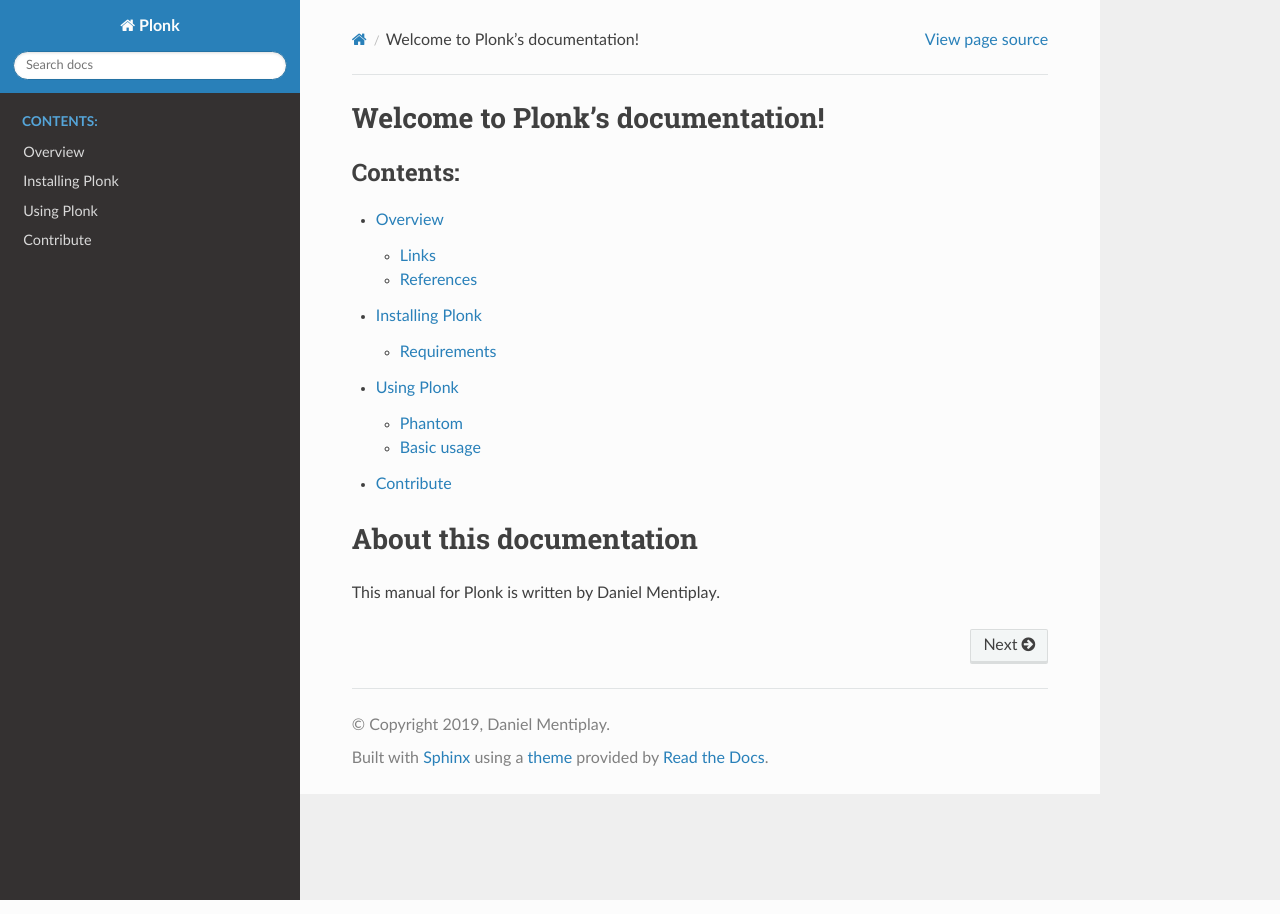
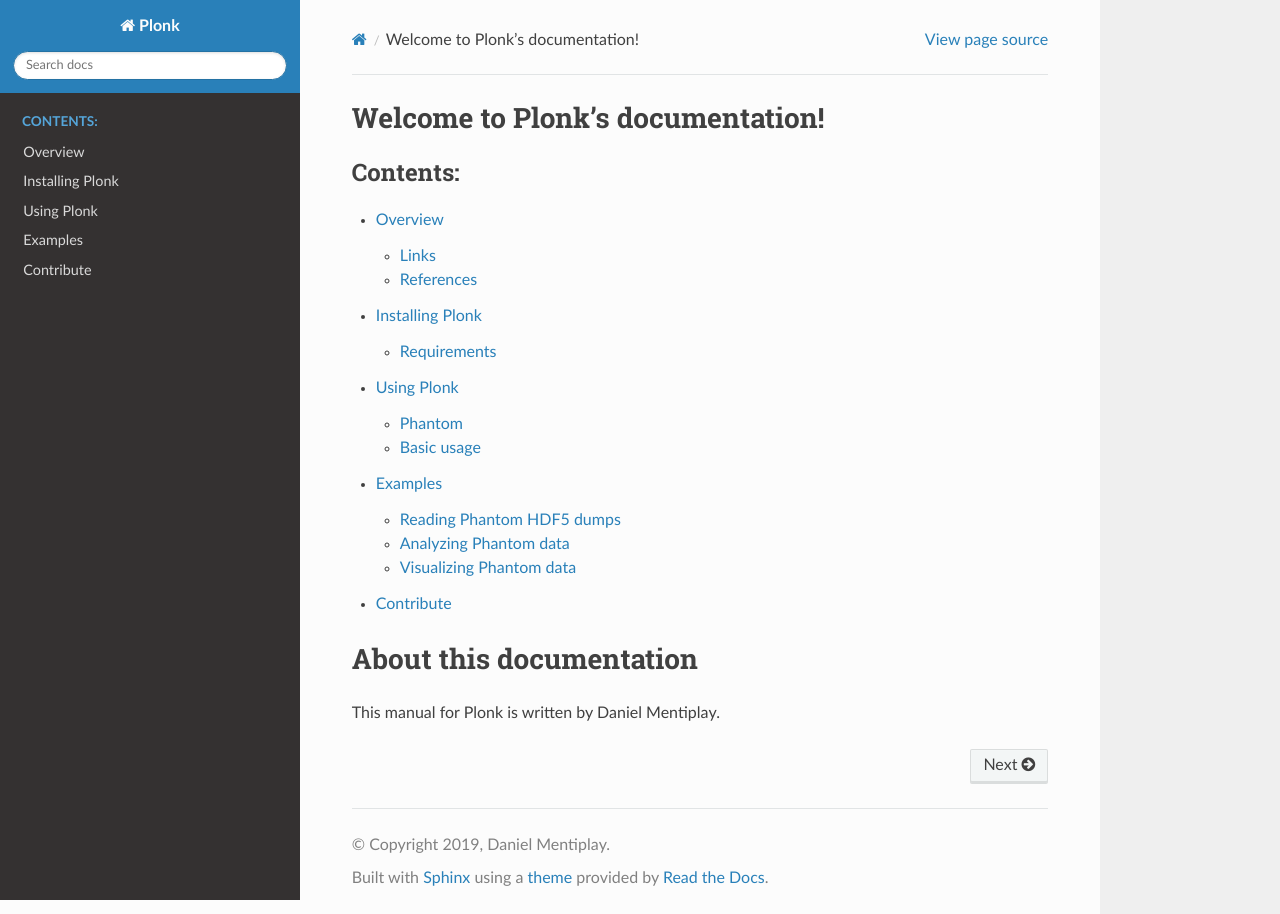
Before and after one commit to dmentipl/plonk, a Sphinx documentation site: the page built from docs/index.rst, in a window 1280 px wide. Built offline with Sphinx 7.4.7 and the Read the Docs theme 2.0.0, drawn with Linux system fonts in a browser that asks for light colours; formulas are drawn with MathJax 3; part of the change alters nothing that is shown.

Commit message:
(docs) added examples from examples folder as a documentation page
Former-commit-id: f75e8dd9bc4182d4ef3b74e9d0bee5330f918413

```diff
--- a/docs/contributions.rst
+++ b/docs/contributions.rst
@@ -1,6 +1,6 @@
-----------
+==========
 Contribute
-----------
+==========
 
 *Any contributions are welcome.*
 
--- /dev/null
+++ b/docs/examples.rst
@@ -0,0 +1,386 @@
+========
+Examples
+========
+
+--------------------------
+Reading Phantom HDF5 dumps
+--------------------------
+
+Here we demonstrate reading in a collection of Phantom HDF5 dump files, on which we will perform visualization and analysis.
+
+.. code:: ipython3
+
+    from plonk.dump import Dump
+
+Read the dump files into a list. Each element of the list is a Plonk Dump object.
+
+.. code:: ipython3
+
+    dump_file_names = ['data/disc_00000.h5']
+
+    dumps = list()
+
+    for dump_file_name in dump_file_names:
+        print(f'Reading {dump_file_name}...')
+        dump = Dump(dump_file_name)
+        dumps.append(dump)
+
+We can access the dump parameters, i.e. the Phantom header. This is a dictionary with keys given by the Phantom header. For example, we can access ``hfact``, ``alpha``, etc.
+
+.. code:: ipython3
+
+    hfact = dumps[0].parameters["hfact"]
+    alpha = dumps[0].parameters["alpha"]
+
+    print(f'hfact = {hfact:.1f}')
+    print(f'alpha = {alpha:.3f}')
+
+*Output:*
+
+.. parsed-literal::
+
+    hfact = 1.0
+    alpha = 0.236
+
+There is also a dictionary for units where the value is the value of the code units in cgs units.
+
+.. code:: ipython3
+
+    for key in dumps[0].units:
+        print(f'{key:20} {dumps[0].units[key]}')
+
+*Output:*
+
+.. parsed-literal::
+
+    distance             14960000000000.0
+    mass                 1.9891e+33
+    time                 5022728.790082334
+    frequency            1.9909496247827625e-07
+    velocity             2978460.6386750126
+    momentum             5.924456056388467e+39
+    force                1.1795293562508584e+33
+    pressure             5270424.14464802
+    energy               1.1795293562508584e+33
+    density              5.94103125029151e-07
+    surface_density      8887782.7504361
+    angular_momentum     8.862986260357147e+52
+    torque               1.7645759169512842e+46
+
+The particle data is stored as a Pandas DataFrame. Every particle has a type (``itype``), positions (``x, y, z``), mass (``m``), smoothing length (``h``), and density (``rho``, computed from the smoothing length), as well as any other quantities stored in the dump file, such as velocity (``vx, vy, vz``), dust fraction (``dustfrac``), and so on. For example, the following shows the first 5 particles of the first dump file.
+
+.. code:: ipython3
+
+    dumps[0].particles.iloc[:5]
+
+*Output:*
+
+.. raw:: html
+
+    <div>
+    <style scoped>
+        .dataframe tbody tr th:only-of-type {
+            vertical-align: middle;
+        }
+
+        .dataframe tbody tr th {
+            vertical-align: top;
+        }
+
+        .dataframe thead th {
+            text-align: right;
+        }
+    </style>
+    <table border="1" class="dataframe">
+      <thead>
+        <tr style="text-align: right;">
+          <th></th>
+          <th>itype</th>
+          <th>x</th>
+          <th>y</th>
+          <th>z</th>
+          <th>h</th>
+          <th>m</th>
+          <th>rho</th>
+          <th>pressure</th>
+          <th>vx</th>
+          <th>vy</th>
+          <th>vz</th>
+          <th>dustfrac</th>
+          <th>divv</th>
+          <th>dt</th>
+        </tr>
+      </thead>
+      <tbody>
+        <tr>
+          <th>0</th>
+          <td>1</td>
+          <td>-31.269099</td>
+          <td>-35.027568</td>
+          <td>-11.247553</td>
+          <td>1.629258</td>
+          <td>1.000000e-07</td>
+          <td>2.312227e-08</td>
+          <td>8.319090e-12</td>
+          <td>0.106367</td>
+          <td>-0.095378</td>
+          <td>0.0</td>
+          <td>0.002055</td>
+          <td>0.001085</td>
+          <td>9.017928</td>
+        </tr>
+        <tr>
+          <th>1</th>
+          <td>1</td>
+          <td>18.982811</td>
+          <td>130.934768</td>
+          <td>23.591143</td>
+          <td>2.426354</td>
+          <td>1.000000e-07</td>
+          <td>7.000633e-09</td>
+          <td>1.509708e-12</td>
+          <td>-0.082555</td>
+          <td>0.011762</td>
+          <td>0.0</td>
+          <td>0.001227</td>
+          <td>0.000152</td>
+          <td>18.035856</td>
+        </tr>
+        <tr>
+          <th>2</th>
+          <td>1</td>
+          <td>109.807836</td>
+          <td>-48.332495</td>
+          <td>3.099149</td>
+          <td>2.261923</td>
+          <td>1.000000e-07</td>
+          <td>8.641047e-09</td>
+          <td>1.971924e-12</td>
+          <td>0.035373</td>
+          <td>0.080244</td>
+          <td>0.0</td>
+          <td>0.010808</td>
+          <td>-0.000184</td>
+          <td>18.035856</td>
+        </tr>
+        <tr>
+          <th>3</th>
+          <td>1</td>
+          <td>-87.225447</td>
+          <td>-35.186138</td>
+          <td>-4.220097</td>
+          <td>1.752120</td>
+          <td>1.000000e-07</td>
+          <td>1.859126e-08</td>
+          <td>4.790044e-12</td>
+          <td>0.037253</td>
+          <td>-0.092721</td>
+          <td>0.0</td>
+          <td>0.006507</td>
+          <td>-0.000011</td>
+          <td>18.035856</td>
+        </tr>
+        <tr>
+          <th>4</th>
+          <td>1</td>
+          <td>-83.974547</td>
+          <td>4.328364</td>
+          <td>4.179969</td>
+          <td>1.609641</td>
+          <td>1.000000e-07</td>
+          <td>2.397799e-08</td>
+          <td>6.533154e-12</td>
+          <td>-0.005529</td>
+          <td>-0.105704</td>
+          <td>0.0</td>
+          <td>0.014254</td>
+          <td>-0.000158</td>
+          <td>18.035856</td>
+        </tr>
+      </tbody>
+    </table>
+    </div>
+
+Similarly we have access to the sink particle data stored as a Pandas DataFrame.
+
+.. code:: ipython3
+
+    dumps[0].sinks
+
+*Output:*
+
+.. raw:: html
+
+    <div>
+    <style scoped>
+        .dataframe tbody tr th:only-of-type {
+            vertical-align: middle;
+        }
+
+        .dataframe tbody tr th {
+            vertical-align: top;
+        }
+
+        .dataframe thead th {
+            text-align: right;
+        }
+    </style>
+    <table border="1" class="dataframe">
+      <thead>
+        <tr style="text-align: right;">
+          <th></th>
+          <th>x</th>
+          <th>y</th>
+          <th>z</th>
+          <th>m</th>
+          <th>h</th>
+          <th>hsoft</th>
+          <th>macc</th>
+          <th>spinx</th>
+          <th>spiny</th>
+          <th>spinz</th>
+          <th>tlast</th>
+          <th>vx</th>
+          <th>vy</th>
+          <th>vz</th>
+        </tr>
+      </thead>
+      <tbody>
+        <tr>
+          <th>0</th>
+          <td>-3.827373e-15</td>
+          <td>-4.042294e-14</td>
+          <td>-8.654111e-15</td>
+          <td>1.0</td>
+          <td>1.0</td>
+          <td>1.0</td>
+          <td>0.0</td>
+          <td>0.0</td>
+          <td>0.0</td>
+          <td>0.0</td>
+          <td>0.0</td>
+          <td>1.529900e-17</td>
+          <td>-8.085516e-17</td>
+          <td>0.0</td>
+        </tr>
+      </tbody>
+    </table>
+    </div>
+
+----------------------
+Analyzing Phantom data
+----------------------
+
+We can perform analysis on Phantom data. Currently available is a function ``disc_analysis`` which is equivalent to the Phantom analysis module in ``analysis_disc.f90``.
+
+.. code:: ipython3
+
+    from plonk.analysis.disc import disc_analysis
+
+This analysis assumes a single disc around a single star (represented as a sink particle). We need to define the number of radial bins to average our data, as well as the inner and outer disc radius.
+
+.. code:: ipython3
+
+    number_radial_bins = 200
+    radius_in          = 1
+    radius_out         = 150
+
+The analysis produces a list of Pandas DataFrames ``radial_averages``. Each DataFrame has index associated with the radial bin.
+
+.. code:: ipython3
+
+    radial_averages = list()
+    particles       = list()
+    sinks           = list()
+
+    for dump in dumps:
+
+        print('\nPerforming disc analysis...\n')
+        radial_averages_ = disc_analysis( radius_in          = radius_in,
+                                          radius_out         = radius_out,
+                                          number_radial_bins = number_radial_bins,
+                                          dump               = dump )
+
+        radial_averages.append(radial_averages_)
+
+
+Now we can use the data in radial_averages to plot radially averaged quantities such as the surface density profile, or the disc aspect ratio, for example.
+
+.. code:: ipython3
+
+    import matplotlib.pyplot as plt
+
+    fig, ax = plt.subplots(2)
+
+    for df in radial_averages:
+        ax[0].plot(df['R'], df['sigma'])
+    ax[0].set_xlabel('radius')
+    ax[0].set_ylabel('surface density')
+
+    for df in radial_averages:
+        ax[1].plot(df['R'], df['H'])
+    ax[1].set_xlabel('radius')
+    ax[1].set_ylabel('scale height')
+
+
+.. image:: images/examples1.png
+
+------------------------
+Visualizing Phantom data
+------------------------
+
+We can use highly-optimized Splash interpolation routines to visualize Phantom data.
+
+.. code:: ipython3
+
+    from plonk.visualization.image import Image
+
+We create a list of Image objects. One for each dump file.
+
+.. code:: ipython3
+
+    images = list()
+    for dump in dumps:
+        images.append(Image(dump))
+
+Then we plot, for example, the column density:
+
+.. code:: ipython3
+
+    images[0].plot(render='rho', render_fraction_max=0.05)
+
+.. image:: images/examples2.png
+
+We can overlay vector fields:
+
+.. code:: ipython3
+
+    images[0].plot(render='rho', vector='v', render_fraction_max=0.05)
+
+.. image:: images/examples3.png
+
+We can rotate about an arbitrary axis:
+
+.. code:: ipython3
+
+    images[0].plot(render='rho', rotation_angle=np.pi/3, rotation_axis=[1, 1, 0],
+                   render_fraction_max=0.05)
+
+.. image:: images/examples4.png
+
+We can take a cross-section:
+
+.. code:: ipython3
+
+    images[0].plot(render='rho', rotation_angle=np.pi/2, rotation_axis=[1, 0, 0],
+                   cross_section=True, render_fraction_max=0.01)
+
+.. image:: images/examples5.png
+
+We can plot the particles. (This is somewhat slow.)
+
+.. code:: ipython3
+
+    images[0].plot(horizontal_range=[50, 150], vertical_range=[50, 150])
+
+.. image:: images/examples6.png
--- a/docs/index.rst
+++ b/docs/index.rst
@@ -3,6 +3,7 @@
    You can adapt this file completely to your liking, but it should at least
    contain the root `toctree` directive.
 
+=================================
 Welcome to Plonk's documentation!
 =================================
 
@@ -13,12 +14,14 @@ Welcome to Plonk's documentation!
    overview
    installation
    usage
+   examples
    contributions
 
 .. role:: math(raw)
    :format: html latex
 ..
 
+========================
 About this documentation
 ========================
 
```
Also changed, not shown: docs/images/examples1.png (added), docs/images/examples2.png (added), docs/images/examples3.png (added), docs/images/examples4.png (added), docs/images/examples5.png (added), docs/images/examples6.png (added).
